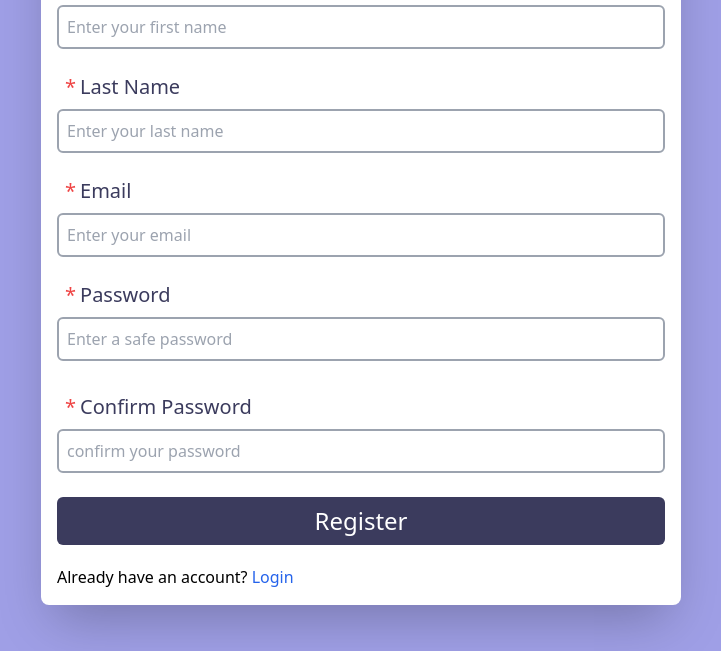
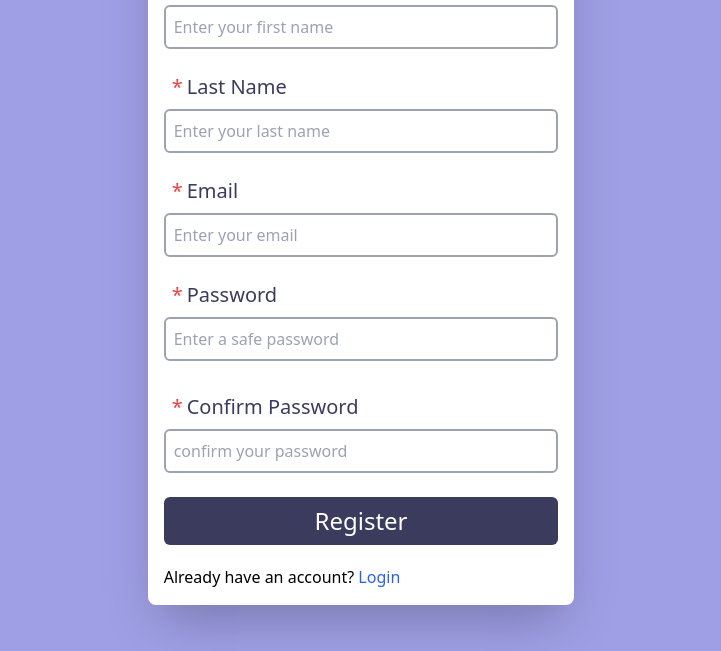
Before and after one commit to marycynthia2020/ChatApp, a plain HTML site: page index.html in a window 1280 px wide. Shown: the part 149-800 px from the top of the page, without its empty margins (279-1000 px from the left). Drawn offline with Linux system fonts and the light colour scheme.

Commit message:
commits responsiveness

```diff
--- a/index.html
+++ b/index.html
@@ -8,7 +8,7 @@
   </head>
   <body class="w-screen h-screen grid place-items-center  bg-[#9f9fe6]">
     <div
-      class=" bg-white w-[90%] mx-auto p-4 md:w-2/3 xl:w-3/6 2xl:w-2/6 rounded-lg md:shadow-2xl"
+      class=" bg-white w-[90%] mx-auto p-4 md:w-2/3 xl:w-2/6 2xl:w-[30%] rounded-lg md:shadow-2xl"
     >
       <h1 class="text-3xl text-center mb-5" id="heading">
         Sign Up
```
Also changed, not shown: login.html (+1 -1 lines), dist/style.css.
